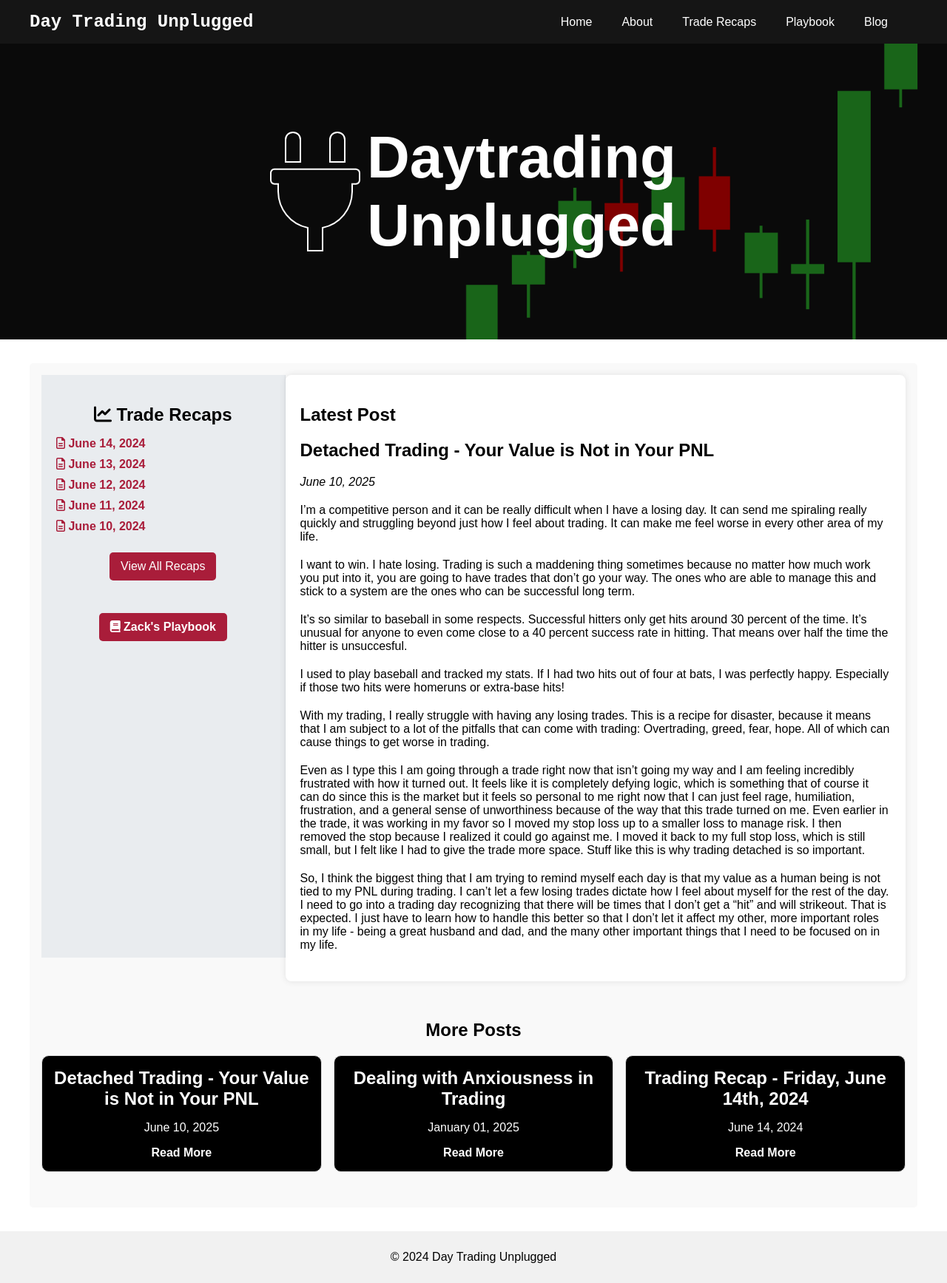
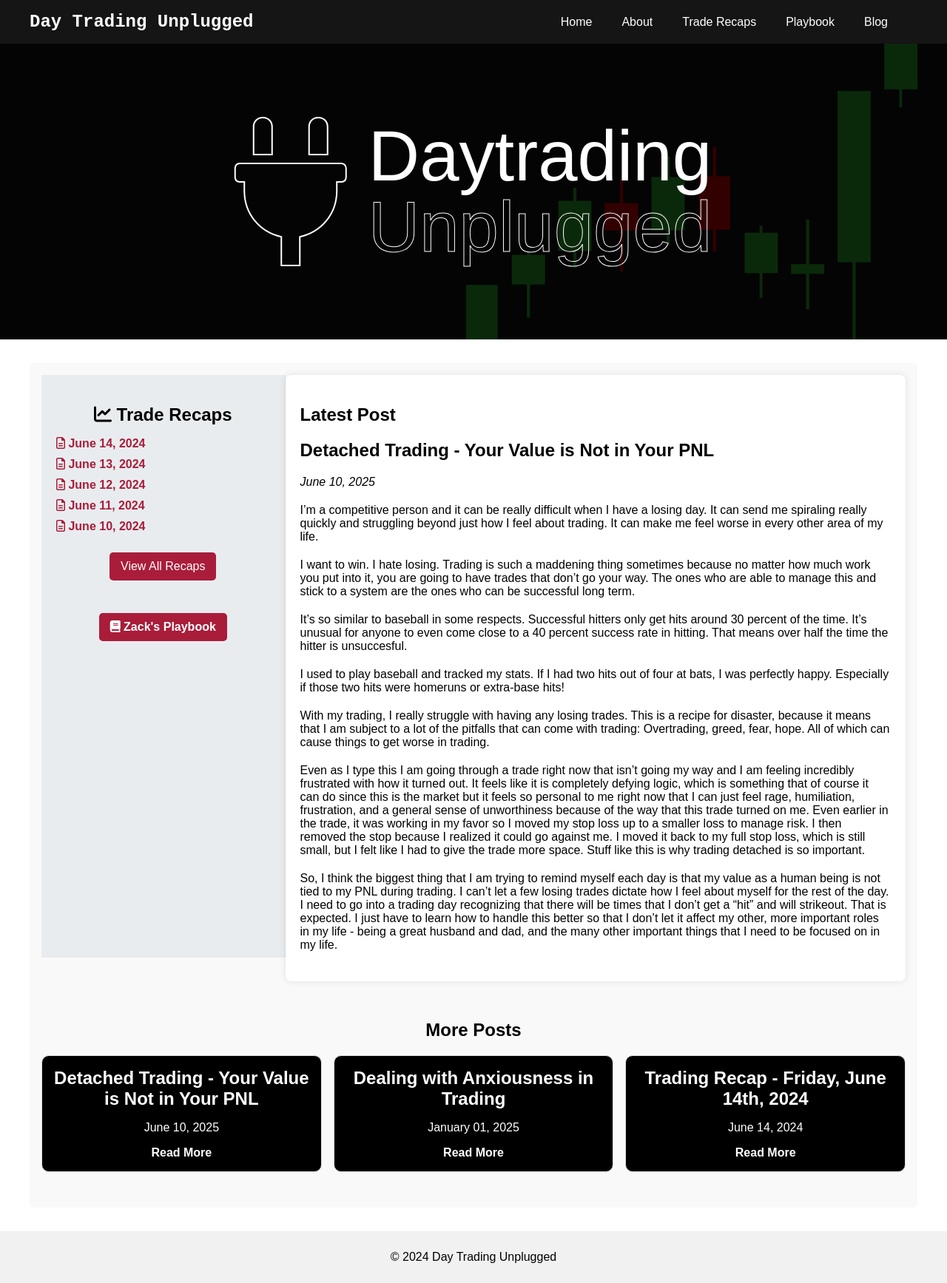
Before and after one commit to zackrylangford/daytrading-unplugged, a Jekyll site: the page built from index.html, in a window 1280 px wide. Shown: the whole page at 74% size. Built offline with Jekyll 4.4.1, drawn with Linux system fonts in a browser that asks for light colours; some web fonts are replaced; the list of posts is cut into pages by our own code.

Commit message:
updated hero

```diff
--- a/_layouts/default.html
+++ b/_layouts/default.html
@@ -11,6 +11,7 @@
     <link rel="preconnect" href="https://fonts.googleapis.com">
     <link rel="preconnect" href="https://fonts.gstatic.com" crossorigin>
     <link href="https://fonts.googleapis.com/css2?family=Ubuntu+Sans+Mono:ital,wght@0,400..700;1,400..700&display=swap" rel="stylesheet">
+    <link href="https://fonts.googleapis.com/css2?family=Bayon&display=swap" rel="stylesheet">
     <link href="https://cdnjs.cloudflare.com/ajax/libs/lightbox2/2.11.3/css/lightbox.min.css" rel="stylesheet">
     <link rel="stylesheet" href="https://cdnjs.cloudflare.com/ajax/libs/font-awesome/6.0.0-beta3/css/all.min.css">
     <script src="/assets/js/fetch-trade-data.js"></script>
--- a/_layouts/home.html
+++ b/_layouts/home.html
@@ -9,7 +9,7 @@ layout: default
             </span>
             <span class="title">
                 <span class="filled-text">Daytrading</span>
-                <span class="filled-text">Unplugged</span>
+                <span class="outlined-text">Unplugged</span>
             </span>
         </h1>
     </div>
--- a/assets/css/hero.css
+++ b/assets/css/hero.css
@@ -8,7 +8,7 @@
     justify-content: center; /* Center content horizontally */
     align-items: center; /* Center content vertically */
     color: white;
-    text-align: center; /* Center text within the container */
+    text-align: center;
 }
 
 .hero::before {
@@ -18,7 +18,7 @@
     left: 0;
     right: 0;
     bottom: 0;
-    background: rgba(0, 0, 0, 0.5); /* Semi-transparent black overlay */
+    background: rgba(0, 0, 0, 0.8); /* Semi-transparent black overlay */
     z-index: 1; /* Ensure the overlay is behind the text */
 }
 
@@ -31,7 +31,9 @@
 }
 
 .hero h1 {
-    font-size: 5em;
+    font-size: 5em; /* Adjusted font size */
+    font-family: "Bayon", sans-serif;
+    font-weight: 400;
     margin: 0;
     display: flex;
     align-items: center;
@@ -42,32 +44,27 @@
     display: flex;
     align-items: center;
     margin-right: 10px;
-    font-size: 2em; /* Increase the icon size */
+    font-size: 2.5em; /* Increase the icon size */
     color: transparent; /* Make icon color transparent */
     -webkit-text-stroke: 2px white; /* Outline color and thickness */
     text-stroke: 2px white; /* For non-webkit browsers */
-}
-
-.vertical-line {
-    height: 50px; /* Same height as the icon */
-    width: 2px;
-    background-color: white; /* Adjust the color of the line */
-    margin: 0 10px;
+    padding-right: 20px;
 }
 
 .title {
     display: flex;
     flex-direction: column; /* Stack the words vertically */
     align-items: center;
+    line-height: 1; /* Reduce space between lines */
 }
 
 .filled-text {
-    font-size: 1em; /* Adjust the font size if needed */
+    font-size: 1.2em; /* Adjusted font size */
     color: white; /* Filled text color */
 }
 
 .outlined-text {
-    font-size: 1em; /* Adjust the font size if needed */
+    font-size: 1.2em; /* Adjusted font size */
     color: transparent; /* Make text transparent */
     -webkit-text-stroke: 1px white; /* Outline color and thickness */
     text-stroke: 1px white; /* For non-webkit browsers */
@@ -89,21 +86,13 @@
     }
 
     .hero h1 {
-        font-size: 3.5em; /* Decrease font size for mobile */
+        font-size: 4em; /* Adjust font size for mobile */
         flex-direction: column; /* Stack elements vertically */
     }
 
     .icon {
-        font-size: 2em; /* Adjust icon size for mobile */
-    }
-
-    .icon img,
-    .vertical-line {
-        height: 30px; /* Smaller size for mobile */
-    }
-
-    .vertical-line {
-        width: 1px; /* Thinner line for mobile */
+        font-size: 1.5em; /* Adjust icon size for mobile */
+        padding: 10px;
     }
 
     .vertical-line {
```
